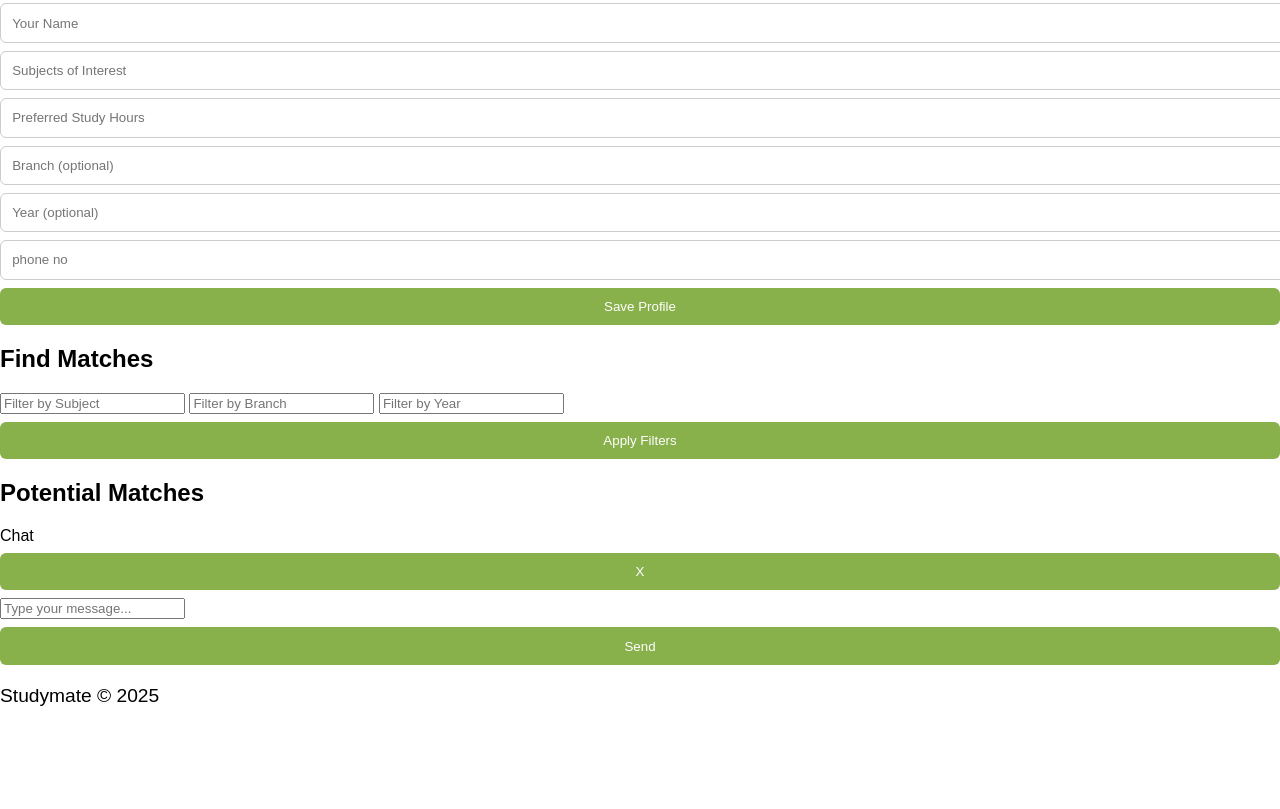
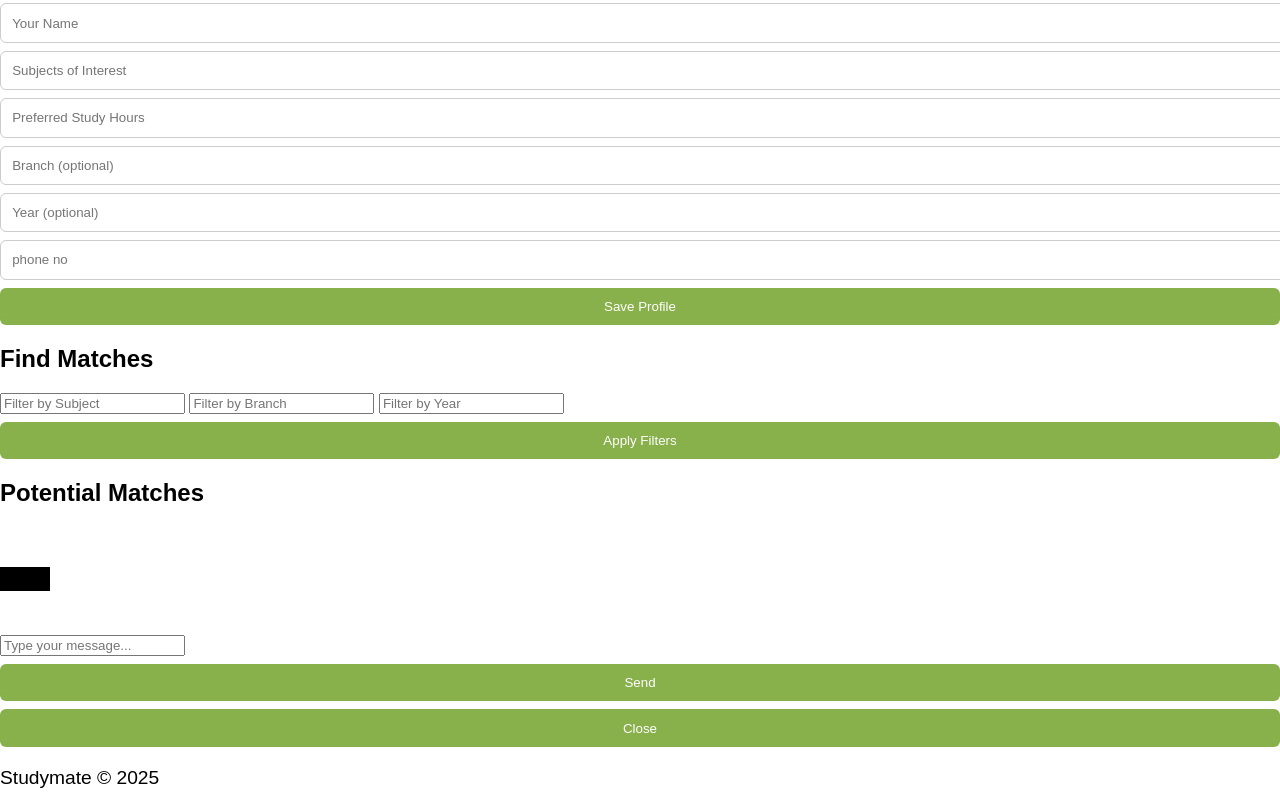
Before and after one commit to Sesha-Sai-OG/G5-Project, a plain HTML site: page index.html in a window 1280 px wide. Shown: the part 352-1161 px from the top of the page. Before the commit the page ends 1079 px from the top, so only its background shows below. Drawn offline with Linux system fonts and the light colour scheme.

Commit message:
Update index.html

```diff
--- a/index.html
+++ b/index.html
@@ -46,16 +46,13 @@
         <h2>Potential Matches</h2>
         <ul id="match-list"></ul>
     </section>
-    <div id="chat-box" class="hidden">
-        <div id="chat-header">
-            <span id="chat-partner-name">Chat</span>
-            <button onclick="closeChat()">X</button>
-        </div>
-        <div id="chat-messages"></div>
-        <div id="chat-input-area">
-            <input type="text" id="chat-input" placeholder="Type your message...">
-            <button onclick="sendMessage()">Send</button>
-        </div>
+   <div id="chatContainer" class="chat-hidden">
+    <h3 id="chatWith"></h3>
+    <div id="chatMessages" class="chat-box"></div>
+    <input type="text" id="chatMessage" placeholder="Type your message..." />
+    <button id="sendMessage">Send</button>
+    <button id="closeChat">Close</button>
+</div>
     </div>
     </div>
 
```
